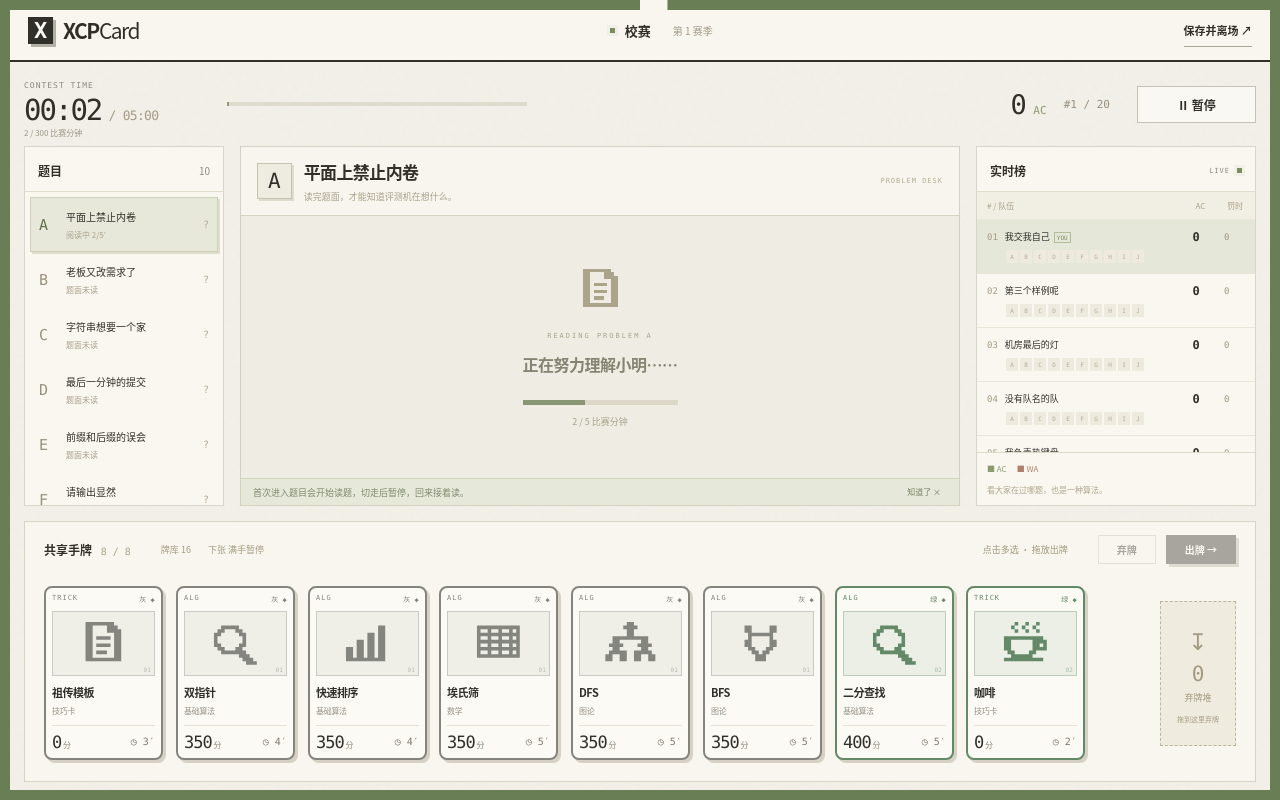
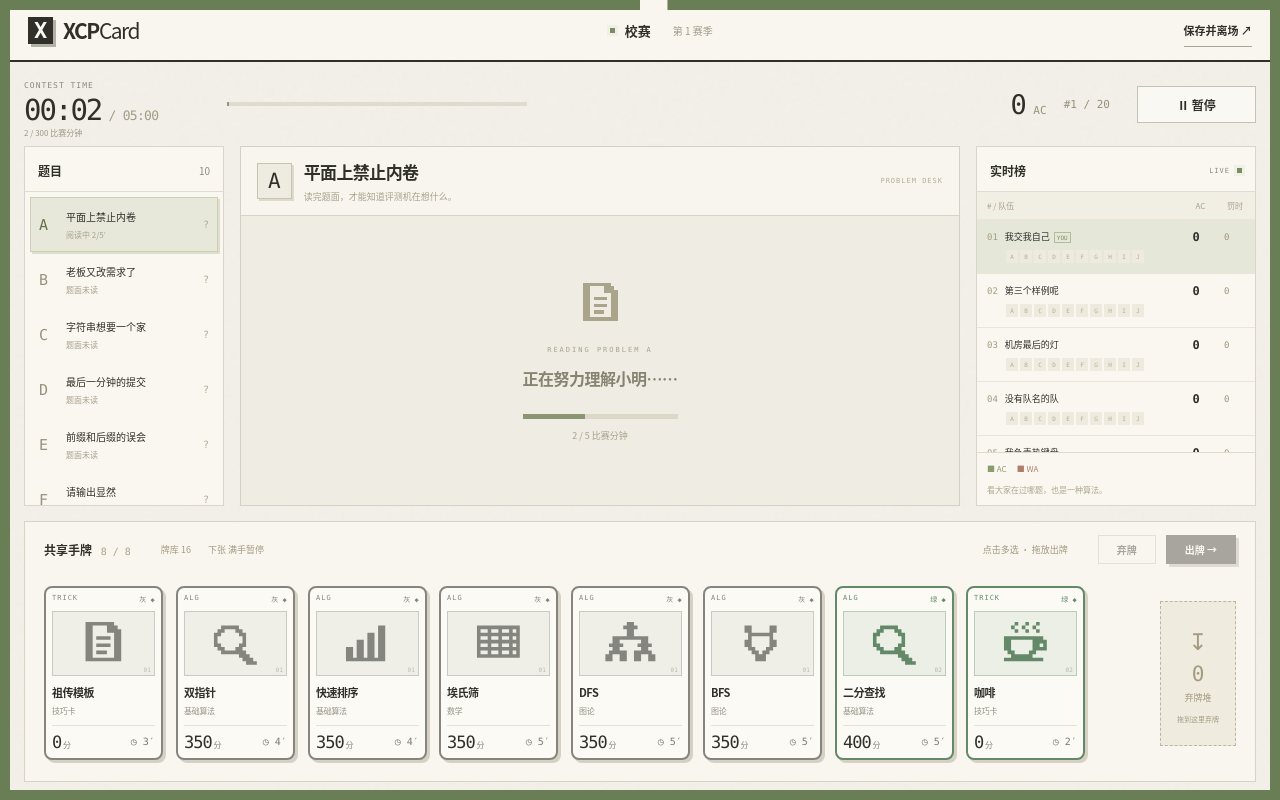
Before and after one commit to feli77/XCPCard, a React (Vite) app: page / in a window 1280 px wide. Both pictures are taken after a click on the button "参加比赛 →". Built offline with nearby package versions, Linux system fonts and the light colour scheme.

Commit message:
移除牌桌教学横幅和暂停提示

```diff
--- a/src/content/text.ts
+++ b/src/content/text.ts
@@ -20,9 +20,3 @@ export const uiText = {
     openingTitle: "今天，谁来拯救你的提交？",
   },
 };
-
-export const hints = {
-  read: "首次进入题目会开始读题，切走后暂停，回来接着读。",
-  play: "选几张算法卡出牌。命中题目任一类别得全分，否则得一半。",
-  submit: "牌桌全部生效后可以提交。WA 后需要增减牌桌卡牌再试。",
-};
--- a/src/ui/App.tsx
+++ b/src/ui/App.tsx
@@ -57,18 +57,12 @@ export function App() {
   const [category, setCategory] = useState("全部");
   const [rarity, setRarity] = useState<number | null>(null);
   const [notice, setNotice] = useState("");
-  const [seenHints, setSeenHints] = useState<string[]>(() =>
-    JSON.parse(localStorage.getItem("xcpcard-hints") || "[]"),
-  );
   const previousFeedback = useRef(session.match?.feedback?.id);
   const { profile, match, result, openedPack } = session;
   const playing = match?.status === "playing";
   useEffect(() => {
     localStorage.setItem(SAVE_KEY, JSON.stringify(session));
   }, [session]);
-  useEffect(() => {
-    localStorage.setItem("xcpcard-hints", JSON.stringify(seenHints));
-  }, [seenHints]);
   useEffect(() => {
     if (!match || match.paused || match.status !== "playing") return;
     let last = performance.now();
@@ -129,9 +123,6 @@ export function App() {
     const next = setPaused(match!, !match!.paused);
     setSession(s => ({ ...s, match: next }));
     setViewProblem(next.currentProblem);
-  }
-  function dismissHint(key: string) {
-    setSeenHints((h) => [...h, key]);
   }
   function buyPack(index: number) {
     const eventId = profile.packs[index].eventId;
@@ -288,12 +279,10 @@ export function App() {
           match={match}
           viewProblem={viewProblem}
           selected={selected}
-          seenHints={seenHints}
           onCommand={command}
           onChooseProblem={chooseProblem}
           onToggleSelected={uid => setSelected(ids => ids.includes(uid) ? ids.filter(id => id !== uid) : [...ids, uid])}
           onTogglePause={togglePause}
-          onDismissHint={dismissHint}
         />
       )}
 
--- a/src/ui/MatchView.tsx
+++ b/src/ui/MatchView.tsx
@@ -1,4 +1,3 @@
-import { hints } from '../content/text';
 import { canSubmit, cardById, standings, tableScore } from '../game/engine';
 import type { Action, Match, Standing } from '../game/types';
 import { Card } from './Card';
@@ -10,20 +9,18 @@ interface MatchViewProps {
   match: Match;
   viewProblem: number;
   selected: string[];
-  seenHints: string[];
   onCommand: (action: Action) => void;
   onChooseProblem: (index: number) => void;
   onToggleSelected: (uid: string) => void;
   onTogglePause: () => void;
-  onDismissHint: (key: string) => void;
 }
 
 const timeText = (value: number) =>
   `${Math.floor(value / 60).toString().padStart(2, '0')}:${Math.floor(value % 60).toString().padStart(2, '0')}`;
 
 export function MatchView({
-  match, viewProblem, selected, seenHints,
-  onCommand, onChooseProblem, onToggleSelected, onTogglePause, onDismissHint,
+  match, viewProblem, selected,
+  onCommand, onChooseProblem, onToggleSelected, onTogglePause,
 }: MatchViewProps) {
   const leaderboard = standings(match);
   const player = leaderboard.find(team => team.player)!;
@@ -31,10 +28,6 @@ export function MatchView({
   const read = problem.readProgress >= problem.readTime;
   const score = tableScore(match, viewProblem);
   const ready = canSubmit(match, viewProblem);
-  const shownHint = !seenHints.includes('read') ? 'read'
-    : read && !seenHints.includes('play') ? 'play'
-    : problem.table.some(card => card.active) && !seenHints.includes('submit') ? 'submit'
-    : null;
   const reserved = new Set(match.pendingActions.flatMap(action =>
     action.type === 'play' || action.type === 'discard-hand' ? action.uids : []));
   const availableSelected = selected.filter(uid => !reserved.has(uid));
@@ -56,7 +49,7 @@ export function MatchView({
     }
   });
 
-  return <main className={`match-page ${match.paused ? 'paused' : ''}`} onClickCapture={onClickCapture} onPointerDownCapture={onPointerDownCapture}>
+  return <main className="match-page" onClickCapture={onClickCapture} onPointerDownCapture={onPointerDownCapture}>
     <ContestCountdown time={match.time}/>
     <div className="match-toolbar">
       <div className="clock-block">
@@ -81,12 +74,6 @@ export function MatchView({
         {match.paused ? '▶ 继续比赛' : 'Ⅱ 暂停'}
       </button>
     </div>
-
-    {match.paused && <div className="pause-banner">
-      <b>Ⅱ 时钟已暂停</b>
-      <span>可以切题查看、预排出牌和提交，继续后依次执行。</span>
-      {match.pendingActions.length > 0 && <strong>{match.pendingActions.length} 项预排操作</strong>}
-    </div>}
 
     <div className="arena">
       <ProblemMenu match={match} viewProblem={viewProblem} onChoose={onChooseProblem}/>
@@ -169,10 +156,6 @@ export function MatchView({
           </div>
         </>}
 
-        {shownHint && <div className="tutorial-tip">
-          <span>{hints[shownHint]}</span>
-          <button onClick={() => onDismissHint(shownHint)}>知道了 ×</button>
-        </div>}
         {match.feedback?.problem === viewProblem && <div key={match.feedback.id} className={`judge-toast ${match.feedback.result}`}>
           <b>{match.feedback.result}</b><span>{match.feedback.text}</span>
         </div>}
--- a/src/ui/match.css
+++ b/src/ui/match.css
@@ -139,23 +139,6 @@
   width: 119px;
   min-height: 35px;
   padding: 9px 12px;
-}
-.pause-banner {
-  display: flex;
-  gap: 20px;
-  align-items: center;
-  background: #e7e7d9;
-  border: 1px solid #c9cbb2;
-  padding: 9px 14px;
-  font-size: 10px;
-  margin-bottom: 10px;
-  color: #747b5a;
-}
-.pause-banner b {
-  font-size: 11px;
-}
-.pause-banner strong {
-  margin-left: auto;
 }
 .arena {
   display: grid;
@@ -734,24 +717,6 @@
   background: #e7e8da;
   padding: 4px 8px;
 }
-.tutorial-tip {
-  background: #e6e9da;
-  padding: 9px 12px;
-  display: flex;
-  align-items: center;
-  gap: 8px;
-  border-top: 1px solid #d0d6bc;
-  color: #7f896b;
-  font-size: 9px;
-  line-height: 1.7;
-  flex-shrink: 0;
-}
-.tutorial-tip > button {
-  white-space: nowrap;
-  font-size: 8px;
-  color: #74805e;
-  margin-left: auto;
-}
 .judge-toast {
   position: absolute;
   left: 50%;
--- a/src/ui/responsive.css
+++ b/src/ui/responsive.css
@@ -130,10 +130,6 @@
   .solved-desk {
     min-height: 180px;
   }
-  .paused .arena {
-    height: calc(100vh - 478px);
-    min-height: 270px;
-  }
 }
 @media (max-height: 820px) {
   .problem-heading { padding: 12px 16px; }
@@ -141,7 +137,6 @@
   .score-strip strong { font-size: 28px; }
   .score-target b { font-size: 17px; }
   .table-bottom { padding: 8px 16px; }
-  .tutorial-tip { padding: 5px 12px; }
   .table-cards { align-items: flex-start; gap: 12px; padding: 12px 16px; }
   .empty-table { min-height: 90px; }
 }
```
Also changed, not shown: 2 other files (tests, documents, lock files or other folders).
